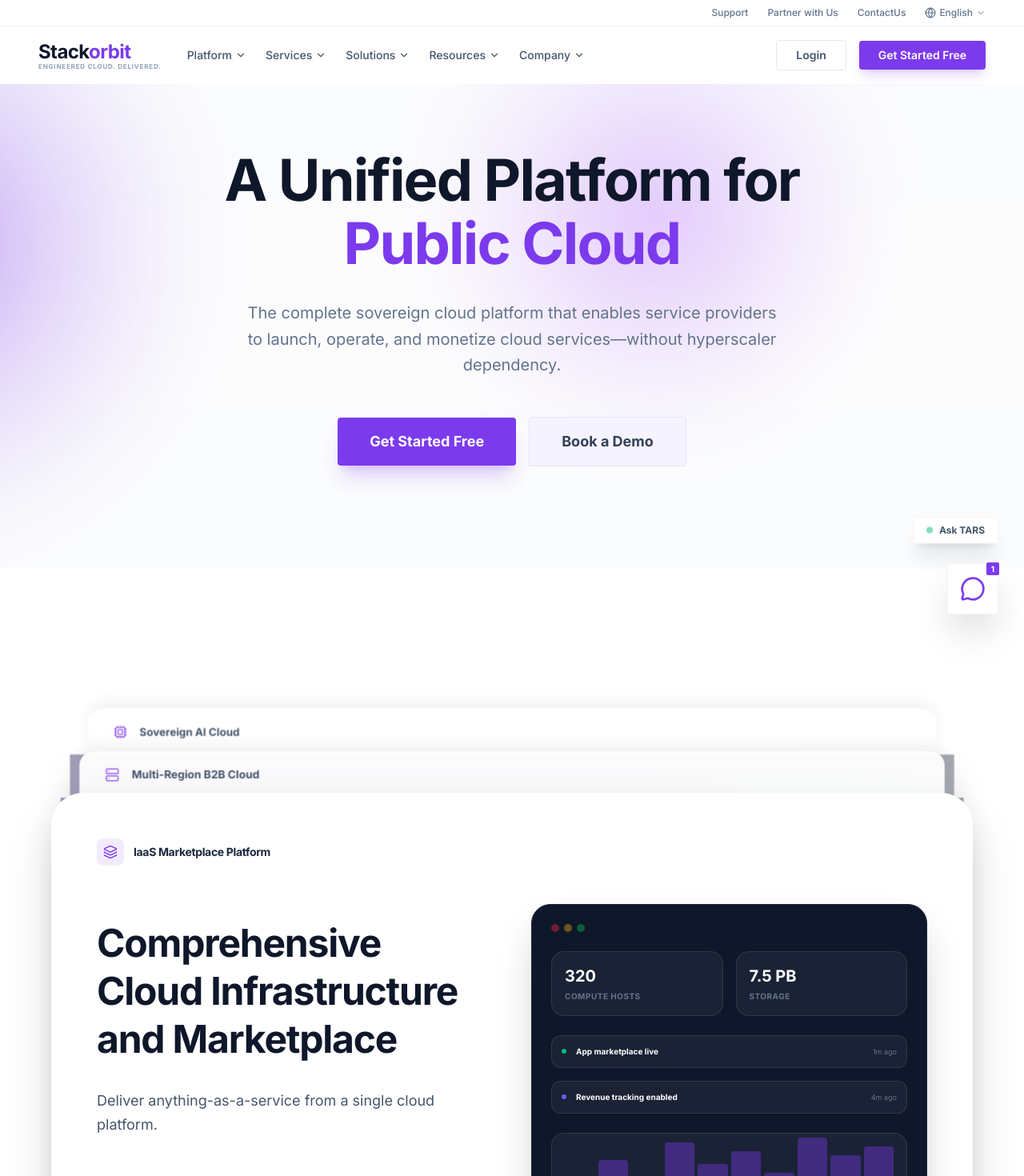
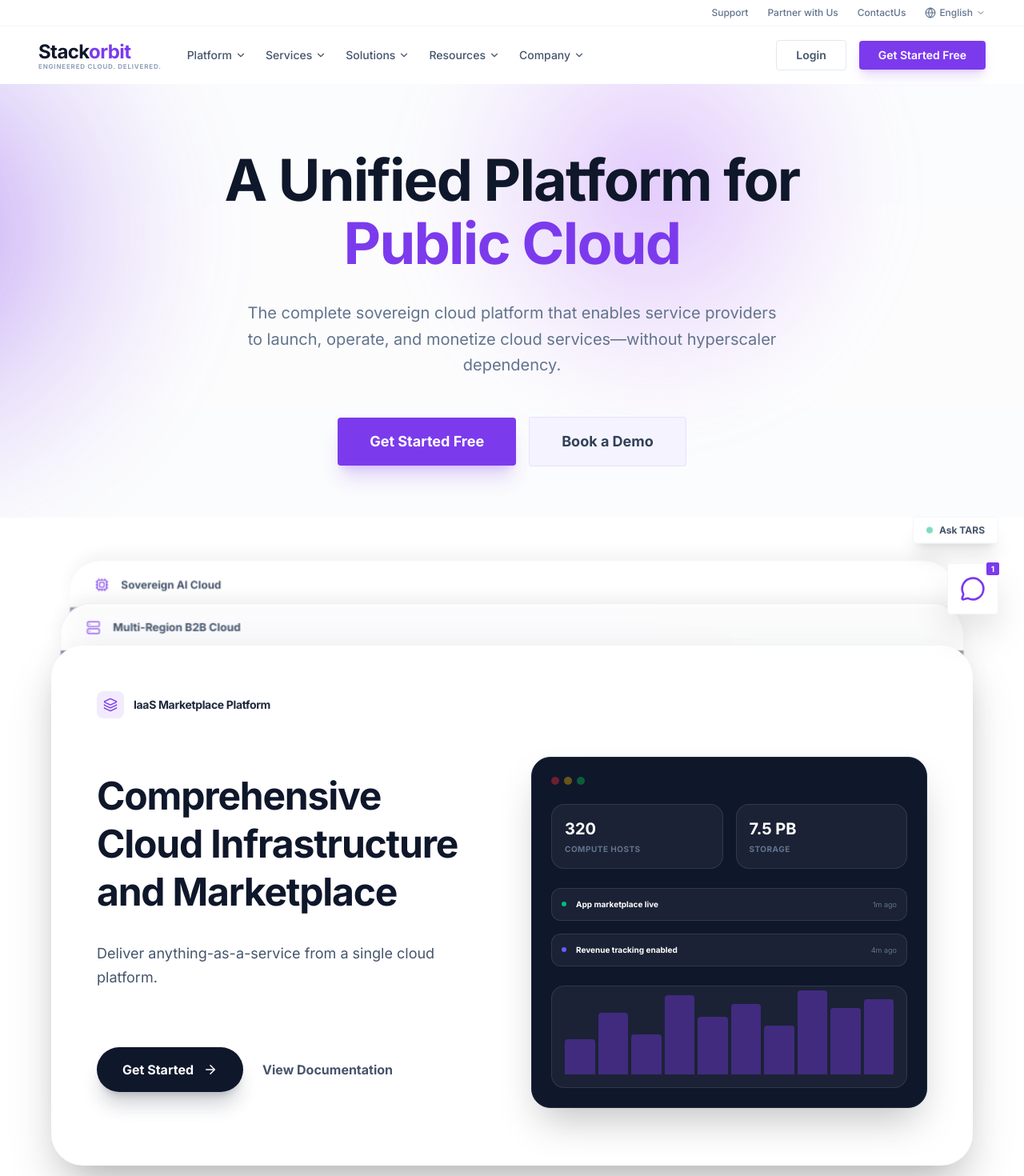
Before and after one commit to muhammadsameerin-spec/Stackorbit-website, a React (Vite) app: page / in a window 1280 px wide. Shown: the top 1470 px of the page at 80% size. Built offline with nearby package versions, Linux system fonts and the light colour scheme.

Commit message:
feat: Improve hero and feature section spacing
Adjusted padding and border-radius in the hero and feature sections to enhance visual appeal and reduce vertical spacing.

```diff
--- a/src/App.tsx
+++ b/src/App.tsx
@@ -80,7 +80,7 @@
 );
 
 const Hero = () => (
-  <section className="relative pt-20 pb-32 px-4 text-center overflow-hidden bg-slate-50/50">
+  <section className="relative pt-20 pb-16 px-4 text-center overflow-hidden bg-slate-50/50">
     <TarsBackground />
 
     <motion.div
@@ -219,7 +219,7 @@
 
   return (
     <section className="max-w-7xl mx-auto px-4 pb-60 relative">
-      <div className="relative h-[800px] pt-40">
+      <div className="relative h-[800px] pt-10">
         <AnimatePresence initial={false}>
           {slides.map((slide, index) => {
             const isFront = index === 0;
@@ -242,7 +242,7 @@
               >
                 {/* Tab Header (Visible for background cards) */}
                 {!isFront && (
-                  <div className="bg-white/95 backdrop-blur-md rounded-t-[20px] border-x border-t border-white/30 px-8 h-[60px] flex items-center space-x-4 shadow-[0_-10px_20px_rgba(0,0,0,0.05)] mx-6">
+                  <div className="bg-white/95 backdrop-blur-md rounded-t-[40px] border-x border-t border-white/30 px-8 h-[60px] flex items-center space-x-4 shadow-[0_-10px_20px_rgba(0,0,0,0.05)]">
                     <div className="text-brand/80">
                       {slide.bannerIcon}
                     </div>
```
